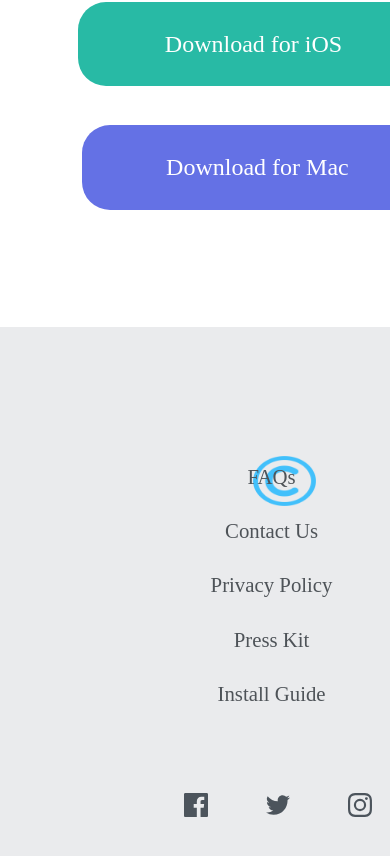
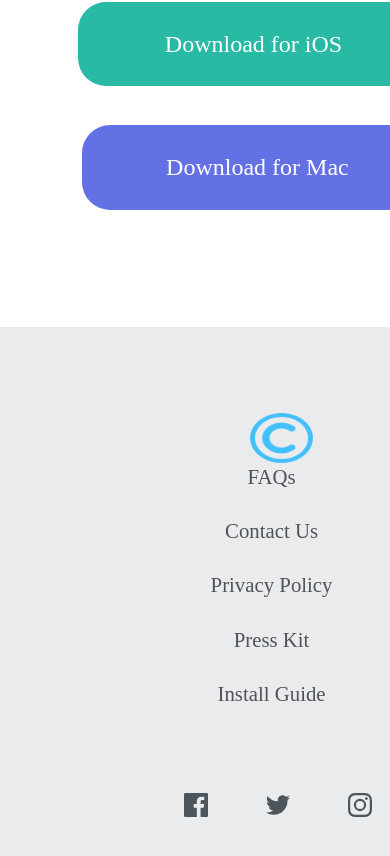
Before and after one commit to abineshkumar94/Frontend-Mentors-Project-1-Html-Css, a React (Vite) app: page / in a window 390 px wide. Shown: the part 4955-5811 px from the top of the page. Built offline with nearby package versions, Linux system fonts and the light colour scheme; a web font is replaced by a local one.

Commit message:
margin-top-value-fixed

```diff
--- a/src/App.css
+++ b/src/App.css
@@ -898,7 +898,7 @@ body {
   .foterCopyrightImg {
     width: 12%;
     height: 7%;
-    top: 18%;
-    left: 48%;
+    top: 12%;
+    left: 47.5%;
   }
 }
```
